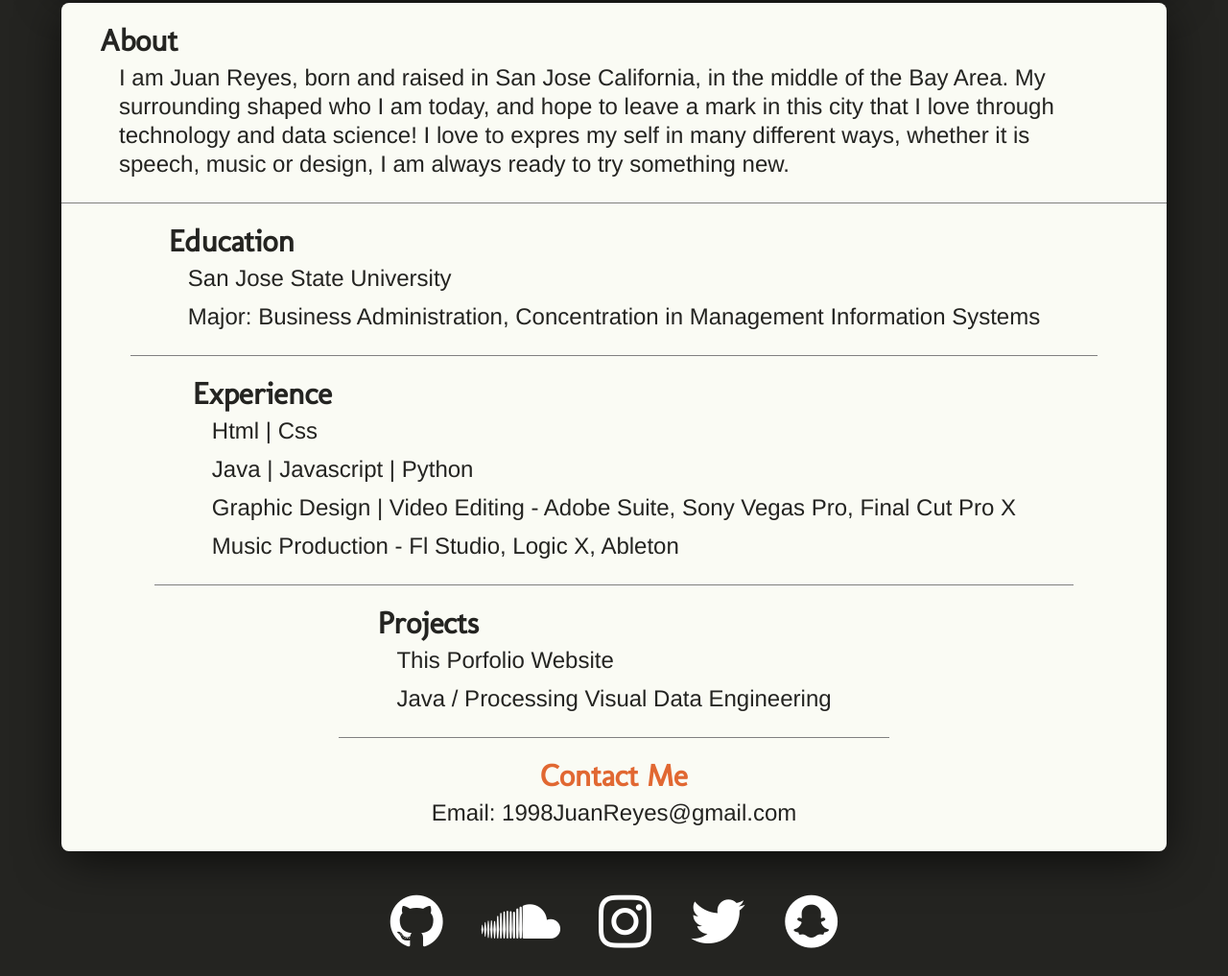
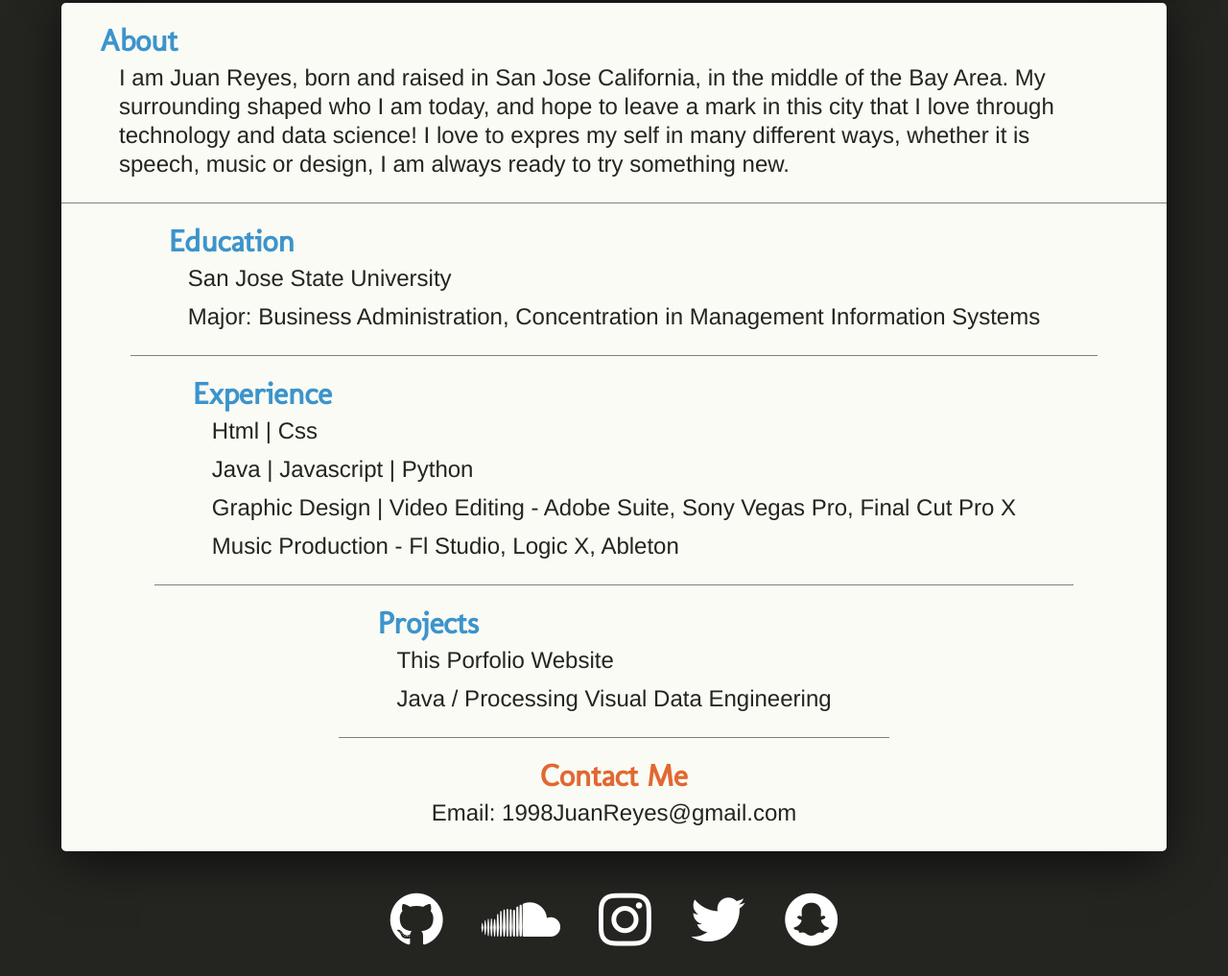
Before and after one commit to lolimmlost/lolimmlost.github.io, a plain HTML site: page about.html in a window 1280 px wide. Shown: the part 117-1134 px from the top of the page at 96% size. Drawn offline with Linux system fonts and the light colour scheme; a web font is replaced by a local one.

Commit message:
Styling Updates

```diff
--- a/about.css
+++ b/about.css
@@ -97,7 +97,7 @@ i.fa:hover {
   color: var(--second-color);
 }
 h1 {
-  color: var(--black-color);
+  color: var(--main-color);
   font-family: 'Molengo', Georgia, Times, serif;
   font-size: 2em;
   padding: 20px 0 0 0;
@@ -173,6 +173,7 @@ p {
   height: 110px;
   border-radius: none;
   background: none;
+  align-items:center;
 }
 .snapcode-popup {
   opacity: 0;
@@ -181,8 +182,8 @@ p {
   height: 150px;
   background: url(https://github.com/lolimmlost/lolimmlost.github.io/blob/master/snapcode.png?raw=true) no-repeat center center;
   background-size: 128px;
-  background-color: #FAFBF4;
-  border-radius: 10px;
+  background-color: var(--main-color);
+  border-radius: 20px;
   margin-top: -220px;
   margin-left: 305px;
   display: none;
@@ -196,14 +197,19 @@ p {
   animation: slide ease-in-out 500ms forwards;
 }
 .rounded-border {
-  border-radius: .5em;
+  border-radius: .3em;
+}
+i {
+  justify-content: center;
+  align-items: center;
 }
 i.fa {
   font-size: 64px;
   line-height: 64px;
   text-align: center;
-  margin: 25px 20px;
+  padding: 20px;
   color: white;
+  border-radius: 10%;
 }
 .flex-Hcenter {
   justify-content: center;
--- a/art.css
+++ b/art.css
@@ -7,6 +7,7 @@
   ********************/
 :root {
   --main-color: #ed4936;
+  --main-color2: #3c94cc;
   --second-color: #246592;
   --light-grey: #dad4cb;
   --dim-grey: #645c4a;
@@ -76,7 +77,7 @@ li:hover {
  Section Colors
  ********************/
 section {
-    background-color: #E16832;
+    background-color: var(--main-color2);
 }
 
 section h1 {
@@ -95,7 +96,7 @@ section h1 {
 span {
      width: 350px;
      height: 300px;
-     background-color: #6AB7CD;
+     background-color: var(--main-color2);
      margin: 4px 4px;
      flex-grow: 2;
      //border: solid white 1px;
@@ -204,8 +205,6 @@ span {
 }
 .hero-showcase {
     flex-flow: row wrap;
-    //justify-content: space-around;
-    //align-content: space-around;
     max-width: 80vw;
     margin: 0 auto;
     margin-top:30px;
@@ -290,7 +289,6 @@ span {
  ********************/
 
 .social-bar {
-    background-color: #FAFBF4;
     margin-top: 1em;
     box-sizing: border-box;
     width: 100%;
@@ -298,12 +296,12 @@ span {
     height: 110px;
 }
 i {
-    color: #2B2725;
+    color: white;
     transition: color ease 300ms;
 }
 
 i:hover {
-    color: #6AB7CD;
+    color: var(--main-color2);
 }
 
 i.fa {
```
